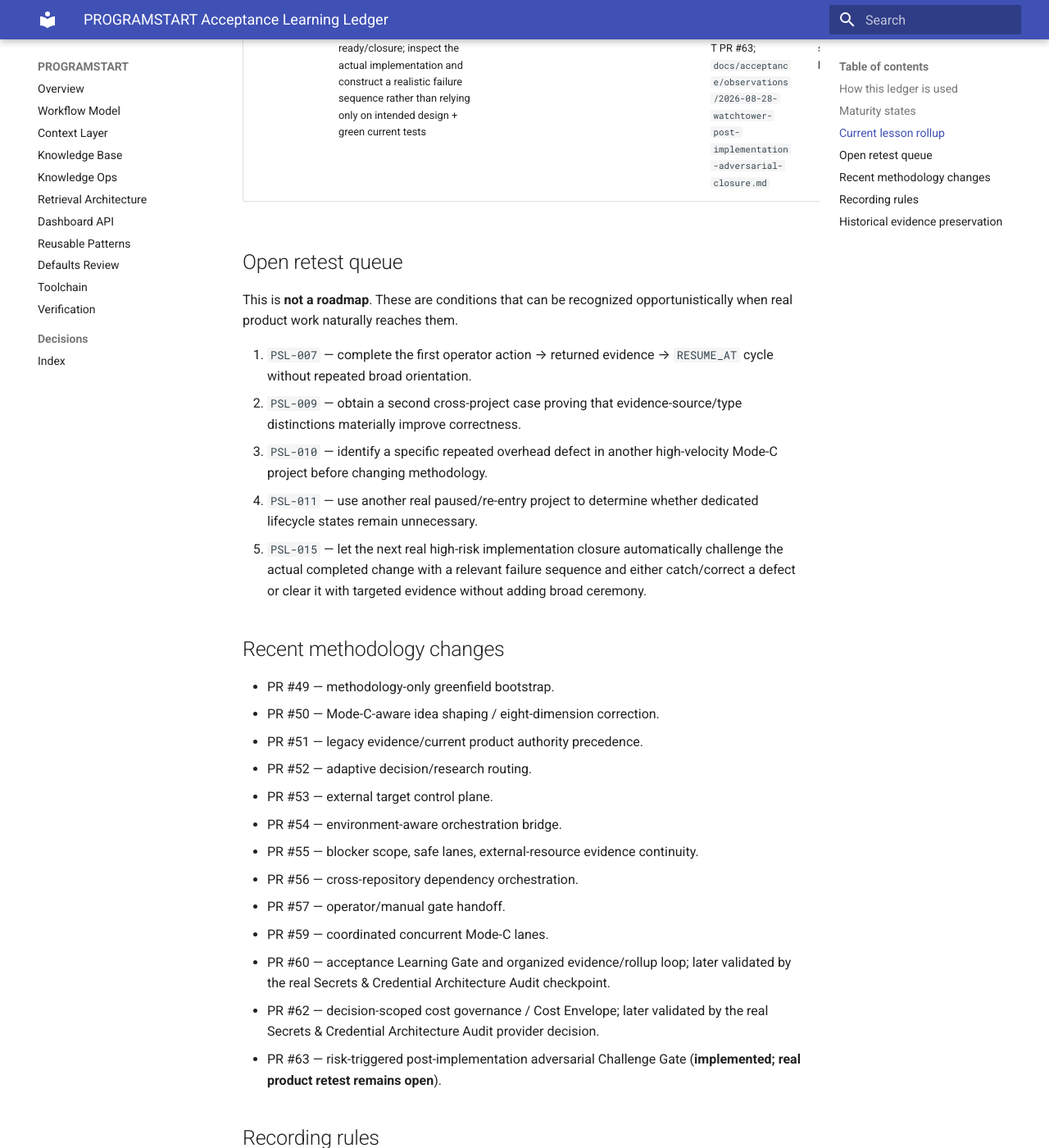
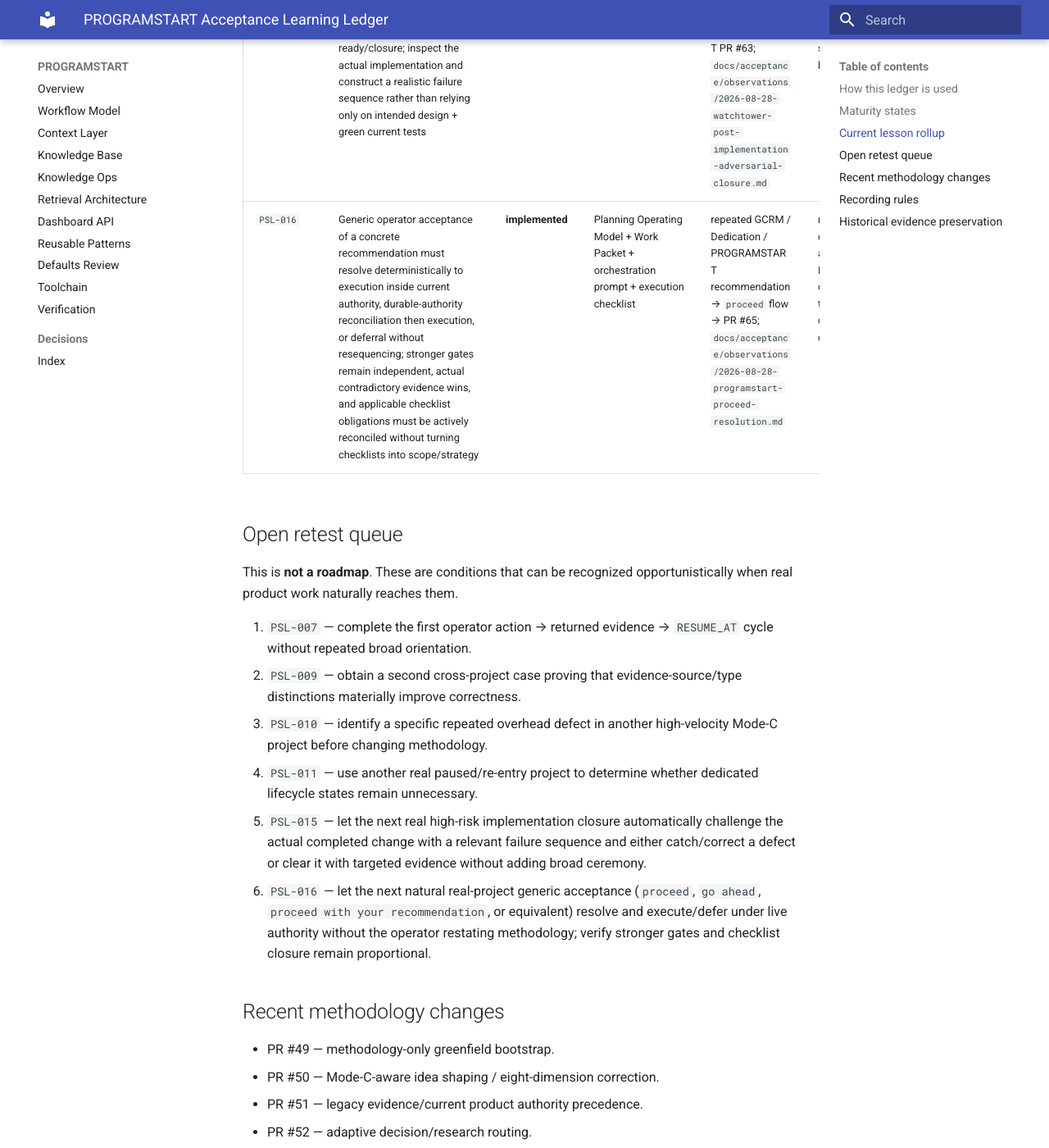
Before and after one commit to GrahamArdent/PROGRAMSTART, an MkDocs documentation site: the page built from docs/PROGRAMSTART_ACCEPTANCE_LEARNING_LEDGER.md, in a window 1280 px wide and 1400 px high, scrolled down 3763 px. Shown: the whole window at 82% size. Built offline with MkDocs 1.6.1 and Material for MkDocs 9.7.7, drawn with Linux system fonts in a browser that asks for light colours; some of the changed text lies outside the part shown.

Commit message:
docs(acceptance): add proceed-resolution lesson

```diff
--- a/docs/PROGRAMSTART_ACCEPTANCE_LEARNING_LEDGER.md
+++ b/docs/PROGRAMSTART_ACCEPTANCE_LEARNING_LEDGER.md
@@ -55,6 +55,7 @@ Lesson IDs are stable organizational references, not priority or roadmap numbers
 | `PSL-013` | PROGRAMSTART needs a built-in evidence-driven Learning Gate so real project use conditionally produces observation/maturity updates and later retests, without turning the ledger into an activity log | **validated** | `docs/PROGRAMSTART_LEARNING_LOOP.md` + orchestration prompt | PR #60 implementation → real Secrets & Credential Architecture Audit checkpoint; `docs/acceptance/observations/2026-08-28-secrets-cost-gate-retest.md` | another normal checkpoint where the correct result is `no reusable lesson`, counterevidence, or a different maturity delta rather than unconditional methodology work |
 | `PSL-014` | Material paid/metered dependency decisions need a decision-scoped Cost Envelope covering current evidence, included capacity, charge trigger, caps, reuse/alternatives, and the evidence that earns payment; volatile vendor prices must not become a central registry | **validated** | `docs/PROGRAMSTART_COST_GOVERNANCE.md` + orchestration prompt | PR #62 implementation → real Secrets & Credential Architecture Audit; `docs/acceptance/observations/2026-08-28-secrets-cost-gate-retest.md` | a future metered API or infrastructure decision with a different cost shape, especially one that actually crosses a `PAY_WHEN` threshold |
 | `PSL-015` | High-risk completed implementations need a risk-triggered post-implementation adversarial Challenge Gate before merge-ready/closure; inspect the actual implementation and construct a realistic failure sequence rather than relying only on intended design + green current tests | **implemented** | `PROGRAMBUILD_CHALLENGE_GATE.md` + Work Packet + orchestration verification | Watchtower V0.2 PR #1 independent review → PROGRAMSTART PR #63; `docs/acceptance/observations/2026-08-28-watchtower-post-implementation-adversarial-closure.md` | next material trust/security, persistence/idempotency/concurrency, migration, external-side-effect, or other high-impact/hard-to-reverse work packet that reaches PR/closure and should trigger the review without burdening low-risk work |
+| `PSL-016` | Generic operator acceptance of a concrete recommendation must resolve deterministically to execution inside current authority, durable-authority reconciliation then execution, or deferral without resequencing; stronger gates remain independent, actual contradictory evidence wins, and applicable checklist obligations must be actively reconciled without turning checklists into scope/strategy | **implemented** | Planning Operating Model + Work Packet + orchestration prompt + execution checklist | repeated GCRM / Dedication / PROGRAMSTART recommendation → `proceed` flow → PR #65; `docs/acceptance/observations/2026-08-28-programstart-proceed-resolution.md` | next normal real-project turn where the operator says `proceed`/equivalent after a concrete recommendation and PROGRAMSTART must derive the correct disposition + any stronger gate, then close the slice with proportional checklist reconciliation without operator methodology restatement |
 
 ## Open retest queue
 
@@ -65,6 +66,7 @@ This is **not a roadmap**. These are conditions that can be recognized opportuni
 3. `PSL-010` — identify a specific repeated overhead defect in another high-velocity Mode-C project before changing methodology.
 4. `PSL-011` — use another real paused/re-entry project to determine whether dedicated lifecycle states remain unnecessary.
 5. `PSL-015` — let the next real high-risk implementation closure automatically challenge the actual completed change with a relevant failure sequence and either catch/correct a defect or clear it with targeted evidence without adding broad ceremony.
+6. `PSL-016` — let the next natural real-project generic acceptance (`proceed`, `go ahead`, `proceed with your recommendation`, or equivalent) resolve and execute/defer under live authority without the operator restating methodology; verify stronger gates and checklist closure remain proportional.
 
 ## Recent methodology changes
 
@@ -81,6 +83,7 @@ This is **not a roadmap**. These are conditions that can be recognized opportuni
 - PR #60 — acceptance Learning Gate and organized evidence/rollup loop; later validated by the real Secrets & Credential Architecture Audit checkpoint.
 - PR #62 — decision-scoped cost governance / Cost Envelope; later validated by the real Secrets & Credential Architecture Audit provider decision.
 - PR #63 — risk-triggered post-implementation adversarial Challenge Gate (**implemented; real product retest remains open**).
+- PR #65 — accepted-recommendation resolution + conditional checklist completeness (**implemented on the methodology branch; real-project retest remains open**).
 
 ## Recording rules
 
```
